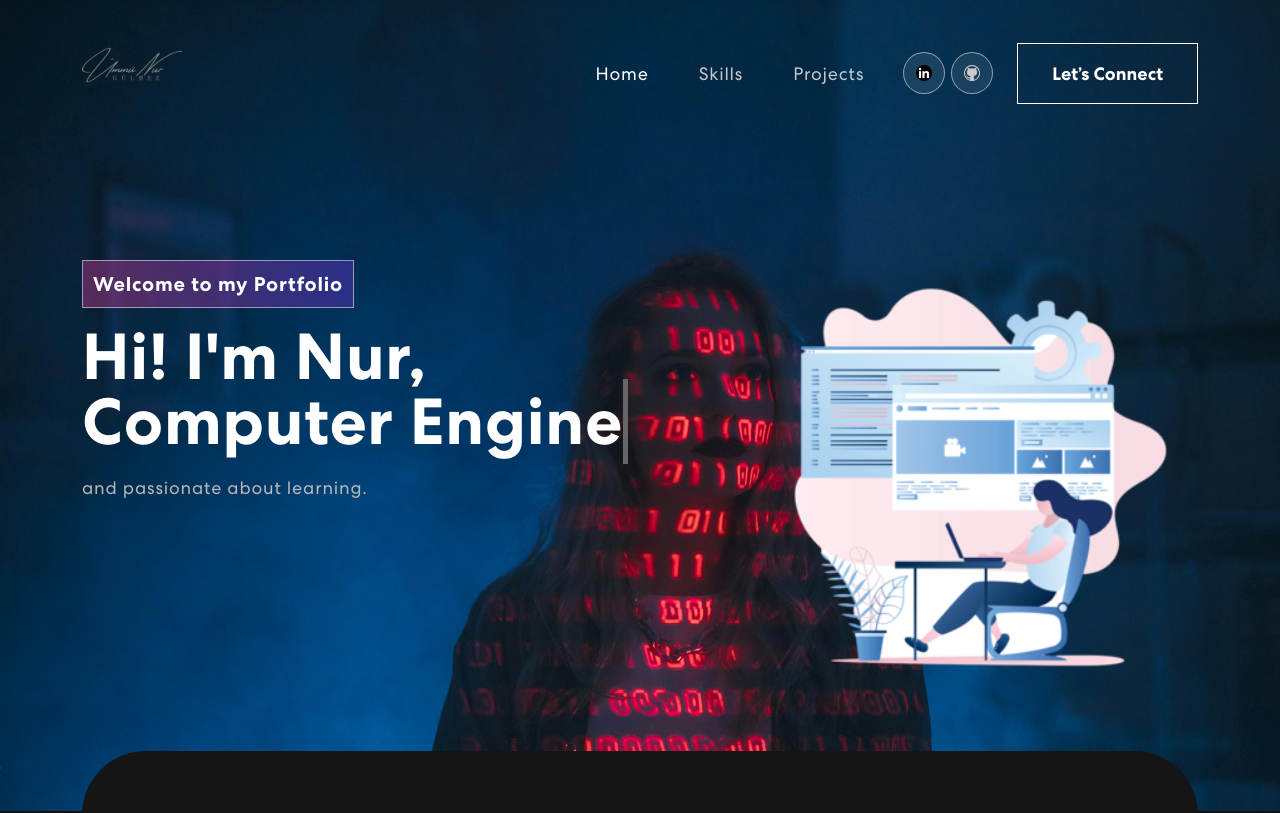
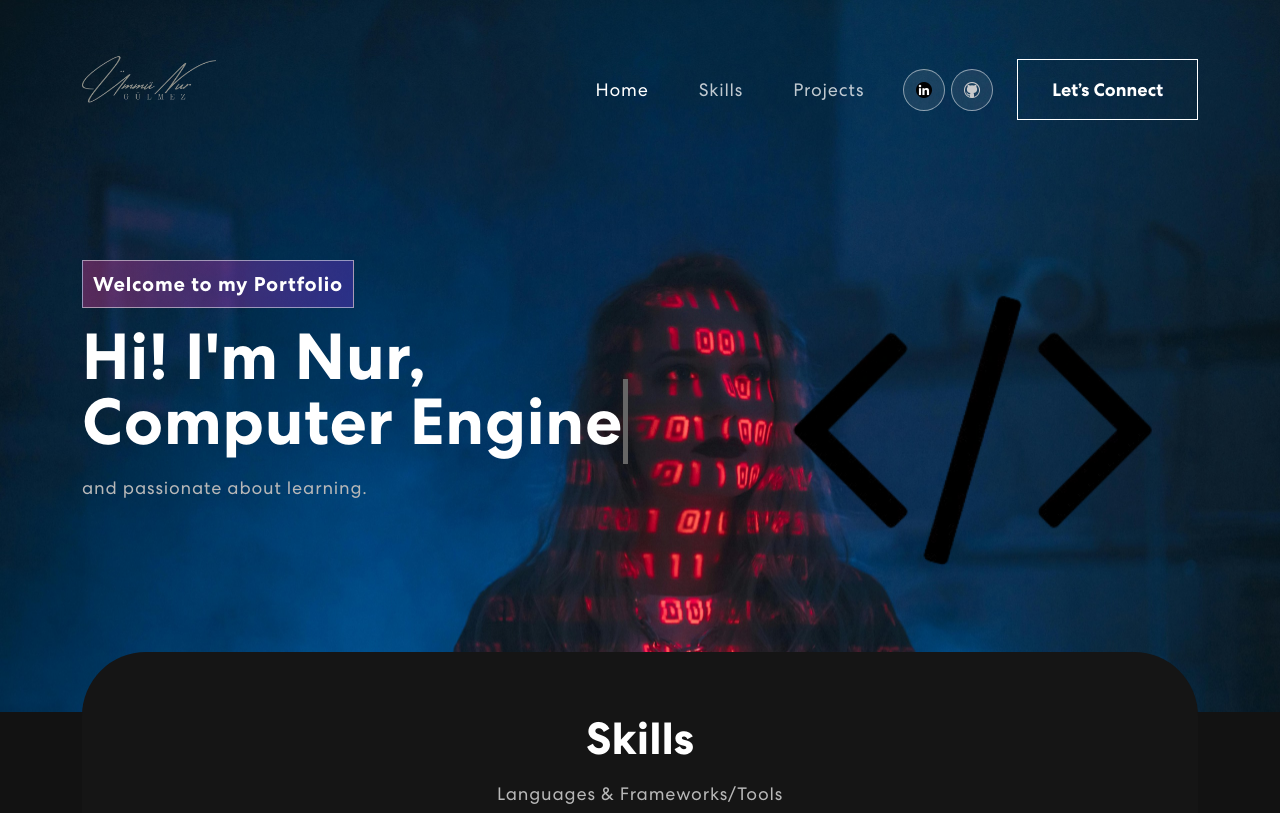
Before and after one commit to ummunurgulmez/nora-portfolio, a React (Create React App) app: page / in a window 1280 px wide. Shown: the top 813 px of the page. Built offline with nearby package versions, Linux system fonts and the light colour scheme.

Commit message:
header changed.

```diff
--- a/src/App.css
+++ b/src/App.css
@@ -95,7 +95,7 @@ nav.navbar.scrolled {
   background-color: #121212;
 }
 nav.navbar a.navbar-brand {
-    width: 9%;
+    width: 12%;
 }
 nav.navbar .navbar-nav .nav-link.navbar-link {
   font-weight: 400;
--- a/src/components/Banner.js
+++ b/src/components/Banner.js
@@ -1,7 +1,7 @@
 import { useState, useEffect } from "react";
 import { Container, Row, Col } from "react-bootstrap";
 import headerImg from "../assets/img/header-img.svg";
-import header from "../assets/img/header.png";
+import header from "../assets/img/header1.png";
 import { ArrowRightCircle } from 'react-bootstrap-icons';
 import 'animate.css';
 import TrackVisibility from 'react-on-screen';
--- a/src/components/NavBar.js
+++ b/src/components/NavBar.js
@@ -51,7 +51,7 @@ export const NavBar = () => {
             <span className="navbar-text">
               <div className="social-icon">
                 <a href="https://tr.linkedin.com/in/ummunurgulmez"><img src={navIcon1} alt="" /></a>
-                <a href="#"><img src={navIcon2} alt="" /></a>
+                <a href="https://github.com/ummunurgulmez"><img src={navIcon2} alt="" /></a>
               </div>
               <HashLink to='#connect'>
                 <button className="vvd"><span>Let’s Connect</span></button>
```
Also changed, not shown: src/assets/img/header1.png (added).
